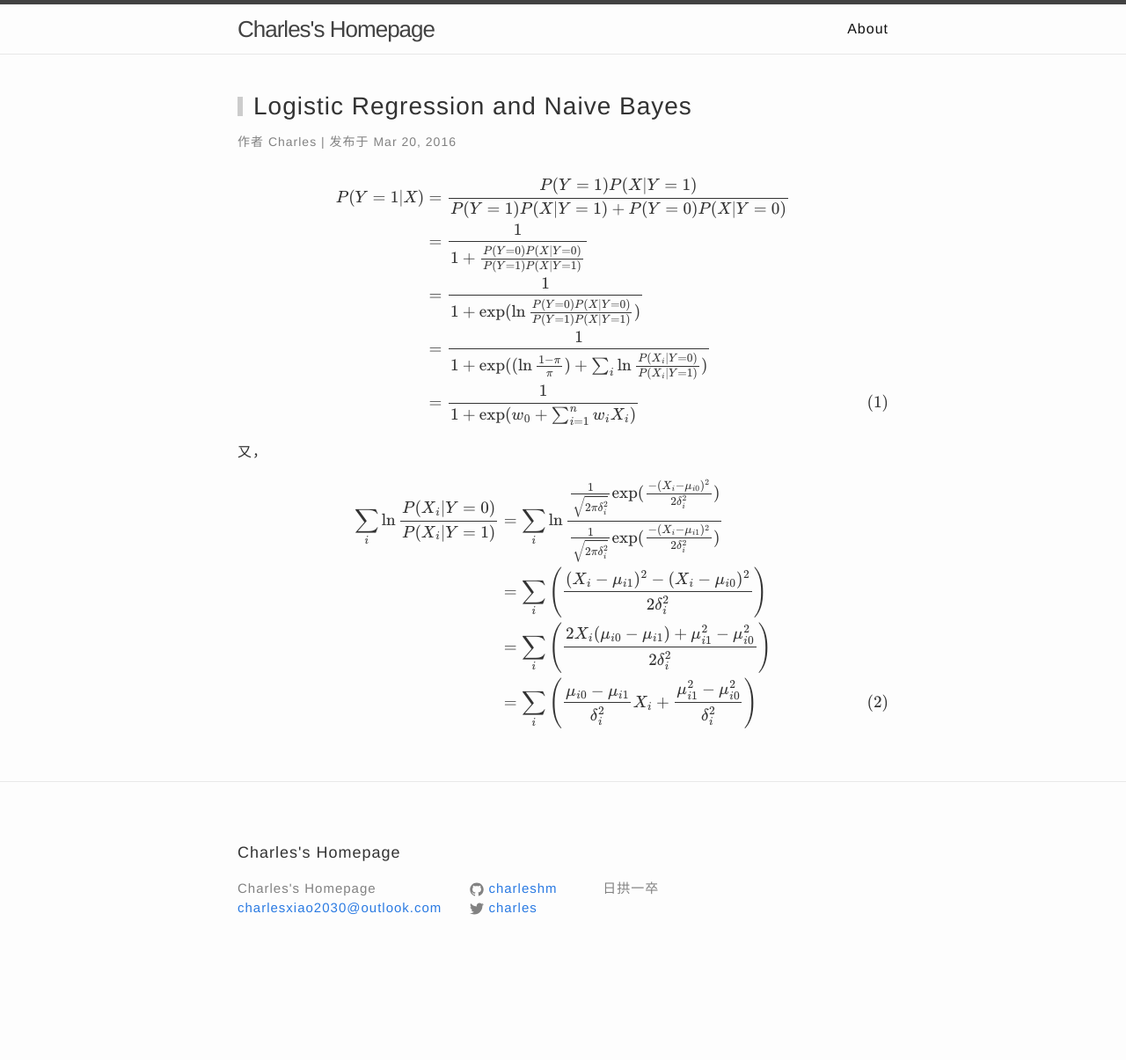
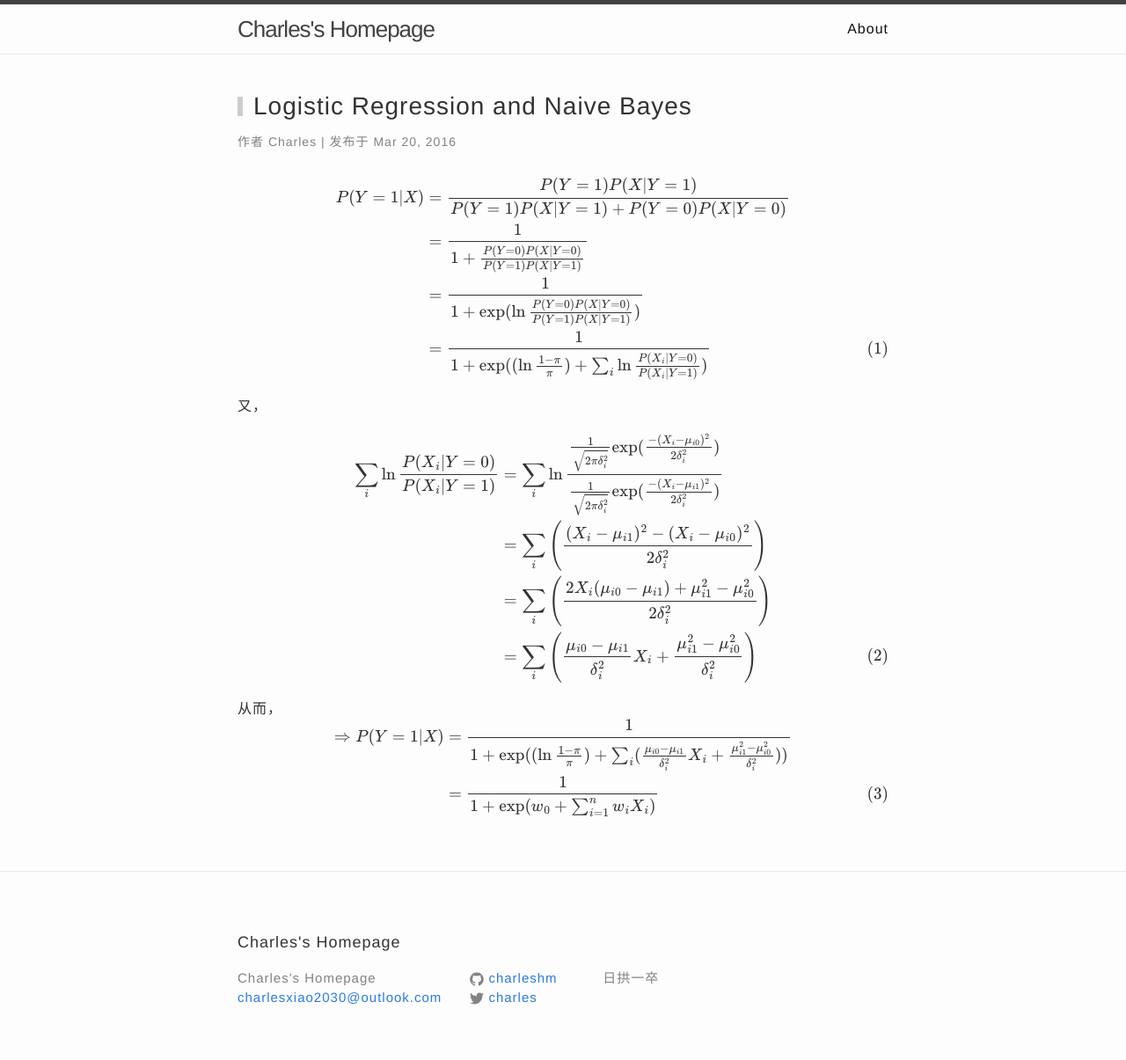
Before and after one commit to charleshm/charleshm.github.io, a Jekyll site: the page built from _posts/2016-03-20- LR-and-NB.md, in a window 1280 px wide. Shown: the whole page at 88% size. Built offline with Jekyll 4.4.1, drawn with Linux system fonts in a browser that asks for light colours; some web fonts are replaced; formulas are drawn with MathJax 3; comment, search, counter and statistics services are not loaded; before the commit the page ends 1103 px from its top, so only the background shows below that.

Commit message:
LR vs NB

```diff
--- a/_posts/2016-03-20- LR-and-NB.md
+++ b/_posts/2016-03-20- LR-and-NB.md
@@ -23,3 +22,9 @@ $$\begin{align*}
 & = \sum_i \left( \frac{2X_i(\mu_{i0}-\mu_{i1})+\mu_{i1}^2-\mu_{i0}^2}{2\delta_i^2} \right)\\
 & = \sum_i \left( \frac{\mu_{i0}-\mu_{i1}}{\delta_i^2} X_i + \frac{\mu_{i1}^2-\mu_{i0}^2}{\delta_i^2} \right) \tag{2}
 \end{align*}$$
+
+从而，
+$$\begin{align*}
+\Rightarrow P(Y=1|X) & = \frac{1}{1+\exp((\ln \frac{1-\pi}{\pi})+\sum_i ( \frac{\mu_{i0}-\mu_{i1}}{\delta_i^2} X_i + \frac{\mu_{i1}^2-\mu_{i0}^2}{\delta_i^2} ))}\\
+& = \frac{1}{1+\exp(w_0+\sum_{i=1}^{n}w_iX_i)}  \tag{3}
+\end{align*}$$
```
Also changed, not shown: other parts of _posts/2016-03-20- LR-and-NB.md (+1 -2 lines).
